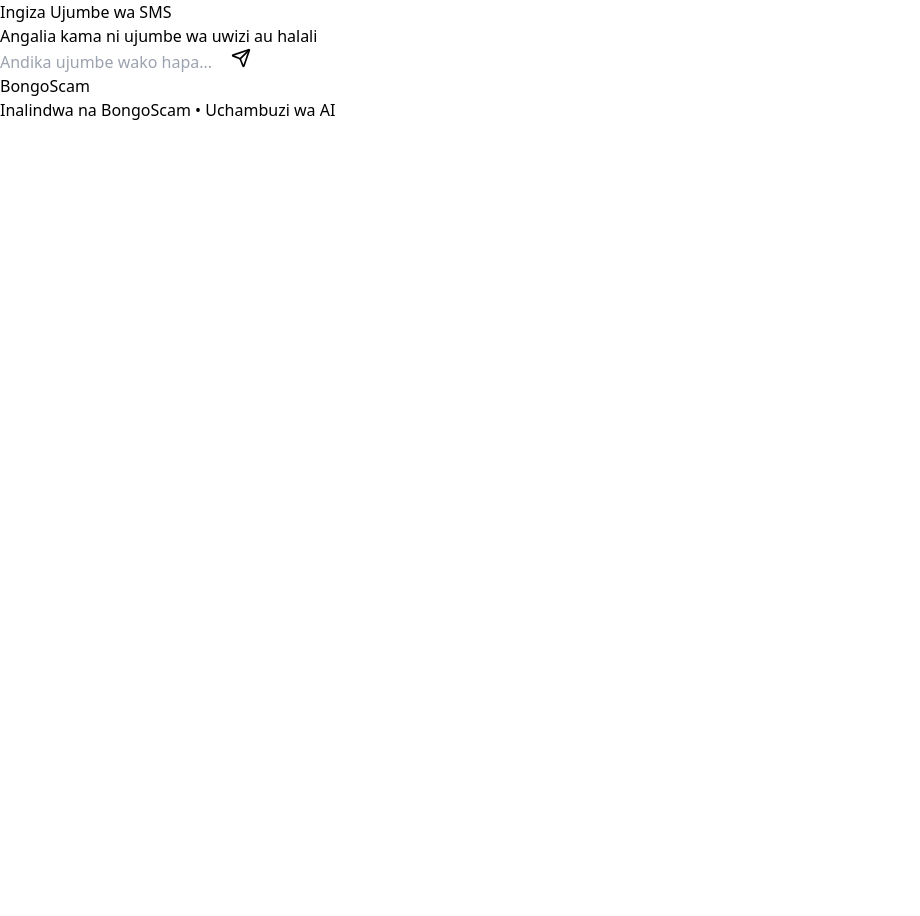
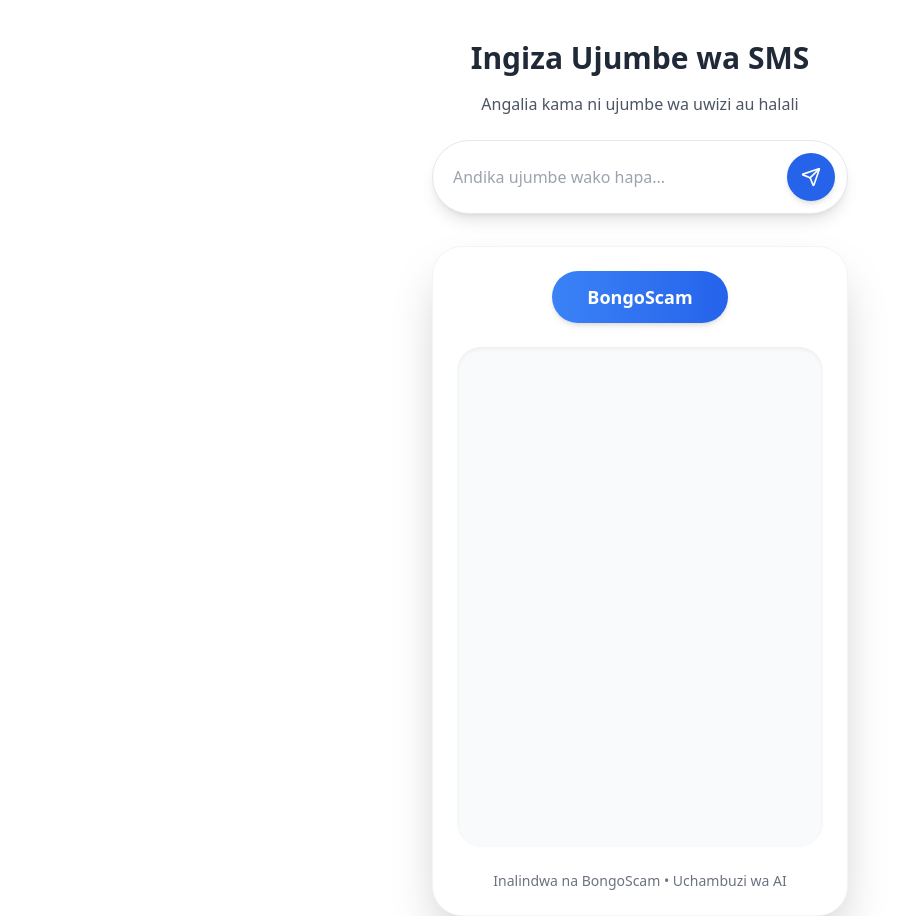
Before and after one commit to Henryle-hd/BongoScamDetection, a Next.js app in the folder frontend/: page / in a window 1280 px wide. Shown: the whole page, without its empty margins (0-920 px from the left). Before the commit the page ends 800 px from the top, so only its background shows below. Built offline with nearby package versions, Linux system fonts and the light colour scheme.

Commit message:
page update!

```diff
--- a/frontend/app/page.tsx
+++ b/frontend/app/page.tsx
@@ -1,7 +1,117 @@
-import CheckSms from "@/Components/Check_Sms";
+  'use client'
+  import { useState, useRef, useEffect } from 'react';
+  import { AlertCircle, Send } from "lucide-react";
 
-export default function Home() {
-  return (
-<CheckSms />
-  );
-}
+  const CheckSms = () => {
+      const [sms, setSms] = useState('');
+      const [prediction, setPrediction] = useState('');
+      const [messages, setMessages] = useState<{ sender: string, text: string }[]>([]);
+      const messagesEndRef = useRef<HTMLDivElement>(null);
+
+      const scrollToBottom = () => {
+          messagesEndRef.current?.scrollIntoView({ behavior: "smooth" });
+      };
+
+      useEffect(() => {
+          scrollToBottom();
+      }, [messages]);
+
+      const handleSubmit = async (e: React.FormEvent) => {
+          e.preventDefault();
+          if (!sms.trim()) return;
+          setMessages(prev => [...prev, { sender: 'user', text: sms }]);
+
+          try {
+              const response = await fetch('https://bongoscamdetection.onrender.com/api/predict', {
+                  method: 'POST',
+                  headers: {
+                      'Content-Type': 'application/json',
+                  },
+                  body: JSON.stringify({ sms }),
+              });
+              const data = await response.json();
+              const aiResponse = data.prediction;
+              setPrediction(aiResponse);
+              setMessages(prev => [...prev, { sender: 'ai', text: aiResponse }]);
+          } catch (error) {
+              console.error('Error:', error);
+          }
+
+          setSms('');
+      };
+
+      return (
+          <div className="container max-w-md mx-auto mt-10 px-4">
+            {!prediction}
+              <div className="mb-8">
+                  <h1 className="text-3xl font-bold text-center mb-4 text-gray-800">Ingiza Ujumbe wa SMS</h1>
+                  <p className="text-center mb-6 text-gray-600">Angalia kama ni ujumbe wa uwizi au halali</p>
+                  <form onSubmit={handleSubmit} className="flex items-center gap-3 bg-white p-3 rounded-full shadow-lg border border-gray-200">
+                      <input
+                          className="flex-1 bg-transparent border-none focus:ring-0 placeholder-gray-400 p-2 outline-none text-gray-700"
+                          placeholder="Andika ujumbe wako hapa..."
+                          value={sms}
+                          onChange={(e) => setSms(e.target.value)}
+                      />
+                      <button
+                      title='send'
+                          type="submit"
+                          className="rounded-full w-12 h-12 flex items-center justify-center bg-blue-600 hover:bg-blue-700 text-white transition-colors duration-200 shadow-md"
+                      >
+                          <Send size={20} />
+                      </button>
+                  </form>
+              </div>
+
+              <div className="bg-white rounded-[30px] p-6 shadow-2xl border border-gray-100">
+                  <div className="bg-gradient-to-r from-blue-500 to-blue-600 rounded-full p-3 w-44 mx-auto mb-6 shadow-md">
+                      <h2 className="text-center text-lg font-bold text-white">BongoScam</h2>
+                  </div>
+
+                  <div className="bg-gray-50 rounded-3xl p-5 min-h-[500px] flex flex-col shadow-inner">
+                      <div className="flex-1 space-y-4 overflow-y-auto max-h-[400px] mb-4 scrollbar-thin scrollbar-thumb-gray-300 scrollbar-track-gray-100">
+                          {messages.map((message, index) => (
+                              <div key={index} className="animate-fadeIn">
+                                  <div
+                                      className={`flex ${message.sender === 'user' ? 'justify-end' : 'justify-start'}`}
+                                  >
+                                      <div
+                                          className={`max-w-[80%] p-4 rounded-2xl shadow-sm ${
+                                              message.sender === 'user'
+                                                  ? 'bg-blue-600 text-white rounded-br-sm'
+                                                  : 'bg-white text-gray-800 rounded-bl-sm border border-gray-200'
+                                          }`}
+                                      >
+                                          {message.text}
+                                      </div>
+                                  </div>
+                                  {message.sender === 'ai' && (
+                                      <div className={`mt-3 mb-5 rounded-xl p-5 border shadow-md ${message.text === 'scam' ? 'bg-red-50 border-red-200' : 'bg-green-50 border-green-200'}`}>
+                                          <div className="flex items-center">
+                                              <AlertCircle className={`${message.text === 'scam' ? 'text-red-500' : 'text-green-500'} h-6 w-6`} />
+                                              <h3 className="ml-3 font-bold text-lg">
+                                                  {message.text === 'scam' ? 'Tahadhari! Ujumbe wa Uwizi!' : 'Ujumbe Salama'}
+                                              </h3>
+                                          </div>
+                                          <p className="ml-9 mt-2 text-gray-700">
+                                              {message.text === 'scam'
+                                                  ? 'TAHADHARI: Huu ni ujumbe wa uwizi! Usifanye chochote! Usijibu wala kubofya viungo vyovyote!'
+                                                  : 'Hongera! Ujumbe huu ni salama na wa kuaminika. Unaweza kuendelea na mawasiliano'}
+                                          </p>
+                                      </div>
+                                  )}
+                              </div>
+                          ))}
+                          <div ref={messagesEndRef} />
+                      </div>
+                  </div>
+
+                  <div className="mt-6 text-center text-sm text-gray-500">
+                      <p>Inalindwa na BongoScam • Uchambuzi wa AI</p>
+                  </div>
+              </div>
+          </div>
+      );
+  };
+
+  export default CheckSms;
```
